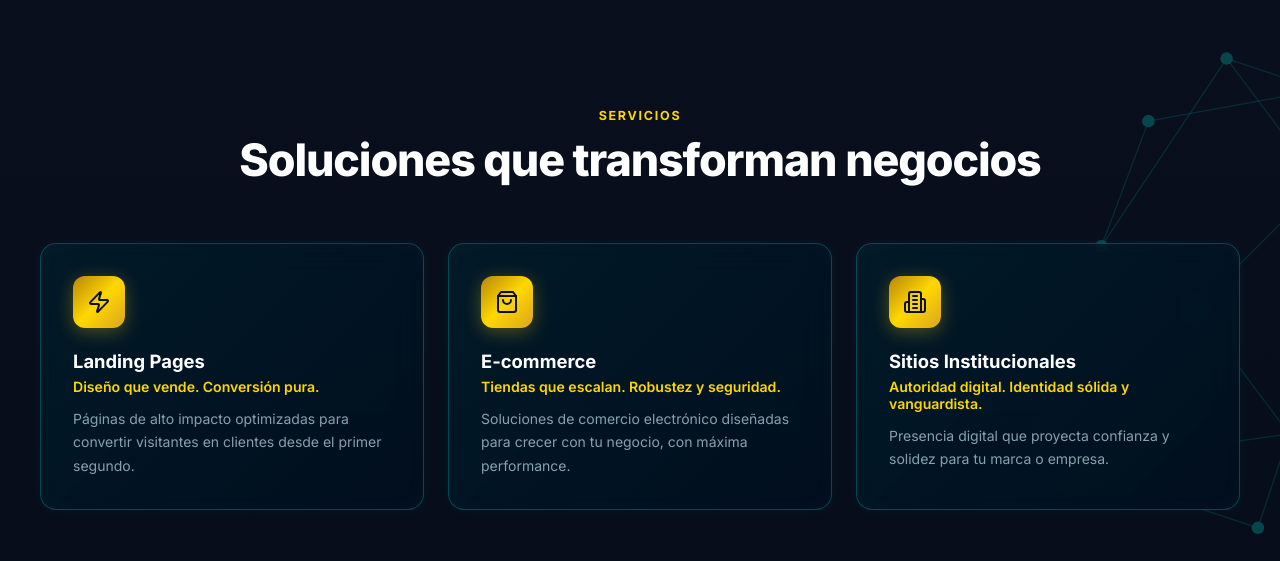
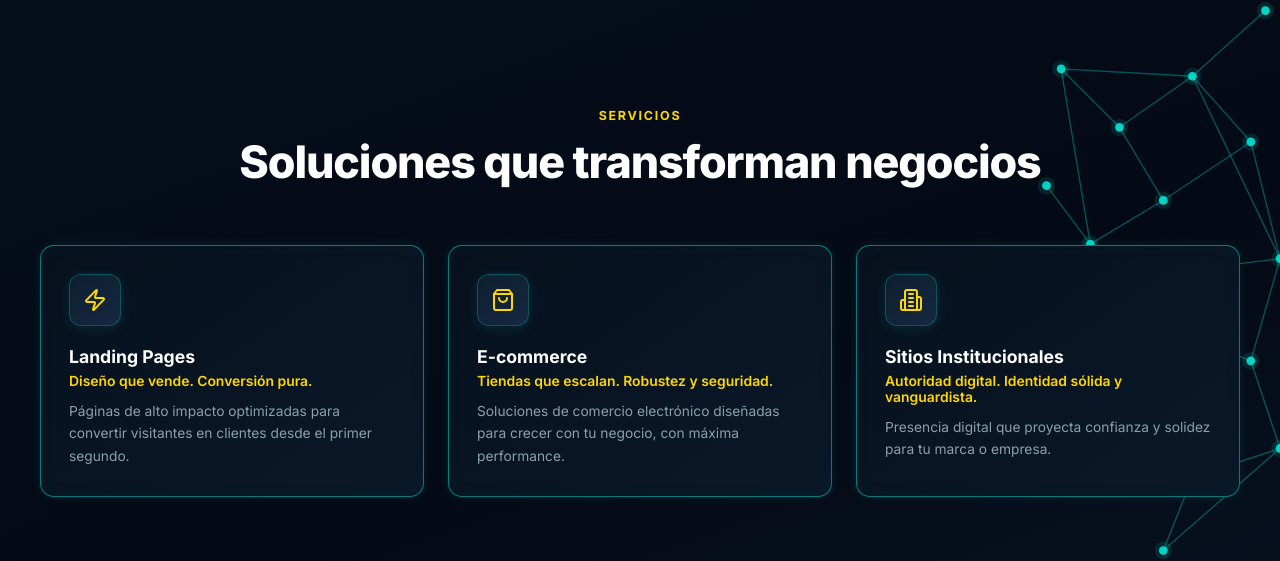
Before and after one commit to fenz-svg/fenz, a React (Vite) app in the folder fenz-react/: page / in a window 1280 px wide. Shown: the part 804-1365 px from the top of the page. Built offline with nearby package versions, Linux system fonts and the light colour scheme.

Commit message:
Deploy: nueva landing page React

```diff
--- a/fenz-react/src/FenzLanding.jsx
+++ b/fenz-react/src/FenzLanding.jsx
@@ -210,6 +210,43 @@ function Hero() {
   );
 }
 
+/* ─── Network background SVG ────────────────────────────────── */
+function NetworkBg() {
+  const nodes = [
+    [490,10],[440,55],[480,100],[420,140],[460,185],[390,90],[430,230],
+    [370,170],[410,280],[350,50],[480,250],[370,310],[440,330],[500,180],
+    [360,230],[500,310],[420,380],[340,130],
+  ];
+  const lines = [
+    [0,1],[1,2],[1,5],[2,3],[3,5],[3,7],[4,6],[4,13],[5,9],[6,10],
+    [6,12],[7,17],[7,9],[8,11],[8,14],[10,13],[10,15],[11,14],[12,15],
+    [12,16],[13,1],[15,16],[14,7],[9,1],[2,13],
+  ];
+  return (
+    <svg style={{ position:"absolute", top:0, right:0, width:"50%", height:"100%", pointerEvents:"none", zIndex:0 }}
+      viewBox="0 0 500 420" preserveAspectRatio="xMaxYMin slice">
+      <defs>
+        <radialGradient id="nodeGlow" cx="50%" cy="50%" r="50%">
+          <stop offset="0%" stopColor="#00e5d4" stopOpacity="1"/>
+          <stop offset="100%" stopColor="#00b8ae" stopOpacity="0"/>
+        </radialGradient>
+      </defs>
+      {lines.map(([a,b],i) => (
+        <line key={i}
+          x1={nodes[a][0]} y1={nodes[a][1]}
+          x2={nodes[b][0]} y2={nodes[b][1]}
+          stroke="#00c8be" strokeWidth="0.9" opacity="0.4"/>
+      ))}
+      {nodes.map(([x,y],i) => (
+        <g key={i}>
+          <circle cx={x} cy={y} r="6" fill="#00e5d4" opacity="0.12"/>
+          <circle cx={x} cy={y} r="3" fill="#00e5d4" opacity="0.9"/>
+        </g>
+      ))}
+    </svg>
+  );
+}
+
 /* ─── Service Card ──────────────────────────────────────────── */
 function ServiceCard({ icon, title, desc, detail, delay }) {
   const [ref, visible] = useVisible();
@@ -218,72 +255,49 @@ function ServiceCard({ icon, title, desc, detail, delay }) {
   return (
     <div ref={ref} onMouseEnter={() => setHovered(true)} onMouseLeave={() => setHovered(false)}
       style={{
-        background: hovered
-          ? "linear-gradient(135deg, rgba(0,40,50,0.85) 0%, rgba(0,20,35,0.9) 100%)"
-          : "linear-gradient(135deg, rgba(0,30,45,0.75) 0%, rgba(0,15,30,0.8) 100%)",
-        border: `1px solid ${hovered ? "rgba(0,220,200,0.6)" : "rgba(0,180,170,0.35)"}`,
-        borderRadius: 16, padding: "2rem", cursor: "default",
-        backdropFilter: "blur(16px)",
+        background: "linear-gradient(145deg, #07111e 0%, #0a1828 100%)",
+        border: `1.5px solid ${hovered ? "#00e5d4" : "rgba(0,210,200,0.55)"}`,
+        borderRadius: 14, padding: "1.75rem", cursor: "default",
         boxShadow: hovered
-          ? "0 0 28px rgba(0,200,190,0.18), inset 0 0 40px rgba(0,180,170,0.05)"
-          : "0 0 12px rgba(0,180,170,0.06), inset 0 0 20px rgba(0,160,160,0.03)",
+          ? "0 0 22px rgba(0,229,212,0.25), 0 0 60px rgba(0,180,170,0.08), inset 0 0 30px rgba(0,180,170,0.04)"
+          : "0 0 10px rgba(0,210,200,0.12), inset 0 0 20px rgba(0,150,145,0.03)",
         opacity: visible ? 1 : 0,
         transform: visible ? "translateY(0)" : "translateY(28px)",
-        transition: `opacity 0.7s ${delay}ms, transform 0.7s ${delay}ms, background 0.3s, border 0.3s, box-shadow 0.3s`,
+        transition: `opacity 0.7s ${delay}ms, transform 0.7s ${delay}ms, border-color 0.3s, box-shadow 0.3s`,
+        position: "relative",
       }}>
       {/* Icon box */}
       <div style={{
         width: 52, height: 52, borderRadius: 12,
-        background: "linear-gradient(135deg, #b8860b 0%, #FFD700 50%, #daa520 100%)",
+        background: "linear-gradient(145deg, #0e1f30 0%, #162840 100%)",
+        border: "1px solid rgba(0,200,190,0.3)",
         display: "flex", alignItems: "center", justifyContent: "center",
-        marginBottom: "1.4rem",
-        boxShadow: "0 4px 18px rgba(255,215,0,0.3)",
+        marginBottom: "1.25rem",
+        boxShadow: "0 2px 12px rgba(0,180,170,0.15)",
       }}>{icon}</div>
-      <h3 style={{ fontSize: "1.15rem", fontWeight: 700, color: "#fff", marginBottom: "0.4rem" }}>{title}</h3>
-      <p style={{ color: C.accent, fontSize: "0.88rem", fontWeight: 600, marginBottom: "0.75rem" }}>{desc}</p>
-      <p style={{ color: "rgba(180,210,220,0.75)", fontSize: "0.875rem", lineHeight: 1.65 }}>{detail}</p>
+      <h3 style={{ fontSize: "1.1rem", fontWeight: 700, color: "#fff", marginBottom: "0.35rem" }}>{title}</h3>
+      <p style={{ color: "#FFD700", fontSize: "0.87rem", fontWeight: 600, marginBottom: "0.7rem" }}>{desc}</p>
+      <p style={{ color: "rgba(190,215,220,0.72)", fontSize: "0.86rem", lineHeight: 1.65 }}>{detail}</p>
     </div>
-  );
-}
-
-/* ─── Network background SVG ────────────────────────────────── */
-function NetworkBg() {
-  return (
-    <svg style={{ position: "absolute", top: 0, right: 0, width: "45%", height: "100%", opacity: 0.35, pointerEvents: "none" }}
-      viewBox="0 0 500 400" preserveAspectRatio="xMidYMid slice">
-      {/* Nodes */}
-      {[[400,40],[460,120],[380,200],[440,280],[320,160],[480,200],[350,80],[420,340],[300,300],[460,60]].map(([x,y],i) => (
-        <circle key={i} cx={x} cy={y} r="4" fill="#00d4c8" opacity="0.8"/>
-      ))}
-      {/* Lines */}
-      {[
-        [400,40,460,120],[460,120,380,200],[380,200,440,280],[320,160,400,40],
-        [320,160,380,200],[460,120,480,200],[480,200,440,280],[350,80,460,60],
-        [350,80,320,160],[460,60,400,40],[300,300,440,280],[300,300,380,200],
-        [420,340,300,300],[420,340,440,280],
-      ].map(([x1,y1,x2,y2],i) => (
-        <line key={i} x1={x1} y1={y1} x2={x2} y2={y2} stroke="#00b8b0" strokeWidth="0.8" opacity="0.5"/>
-      ))}
-    </svg>
   );
 }
 
 /* ─── Services ──────────────────────────────────────────────── */
 const SERVICES = [
   {
-    icon: <Zap size={24} color="#0A0F1E" />,
+    icon: <Zap size={24} color="#FFD700" />,
     title: "Landing Pages",
     desc: "Diseño que vende. Conversión pura.",
     detail: "Páginas de alto impacto optimizadas para convertir visitantes en clientes desde el primer segundo.",
   },
   {
-    icon: <ShoppingBag size={24} color="#0A0F1E" />,
+    icon: <ShoppingBag size={24} color="#FFD700" />,
     title: "E-commerce",
     desc: "Tiendas que escalan. Robustez y seguridad.",
     detail: "Soluciones de comercio electrónico diseñadas para crecer con tu negocio, con máxima performance.",
   },
   {
-    icon: <Building2 size={24} color="#0A0F1E" />,
+    icon: <Building2 size={24} color="#FFD700" />,
     title: "Sitios Institucionales",
     desc: "Autoridad digital. Identidad sólida y vanguardista.",
     detail: "Presencia digital que proyecta confianza y solidez para tu marca o empresa.",
@@ -298,7 +312,7 @@ function Services() {
     <section id="servicios" style={{
       padding: w < 768 ? "5rem 1.5rem" : "7rem 2rem",
       position: "relative", overflow: "hidden",
-      background: "linear-gradient(180deg, #0A0F1E 0%, #060d1a 100%)",
+      background: "linear-gradient(160deg, #060e1c 0%, #040a15 60%, #07111f 100%)",
     }}>
       <NetworkBg />
       <div style={{ maxWidth: 1200, margin: "0 auto", position: "relative", zIndex: 1 }}>
@@ -308,7 +322,7 @@ function Services() {
           transform: visible ? "translateY(0)" : "translateY(18px)",
           transition: "opacity 0.6s, transform 0.6s",
         }}>
-          <p style={{ color: C.accent, fontSize: "0.78rem", fontWeight: 700, letterSpacing: "0.14em", textTransform: "uppercase", marginBottom: "0.6rem" }}>
+          <p style={{ color: C.accent, fontSize: "0.78rem", fontWeight: 700, letterSpacing: "0.14em", textTransform: "uppercase", marginBottom: "0.75rem" }}>
             Servicios
           </p>
           <h2 style={{ fontSize: w < 768 ? "1.9rem" : "clamp(1.9rem,3.5vw,3rem)", fontWeight: 800, color: "#fff", letterSpacing: "-0.025em" }}>
```
Also changed, not shown: 2 other files (tests, documents, lock files or other folders).
